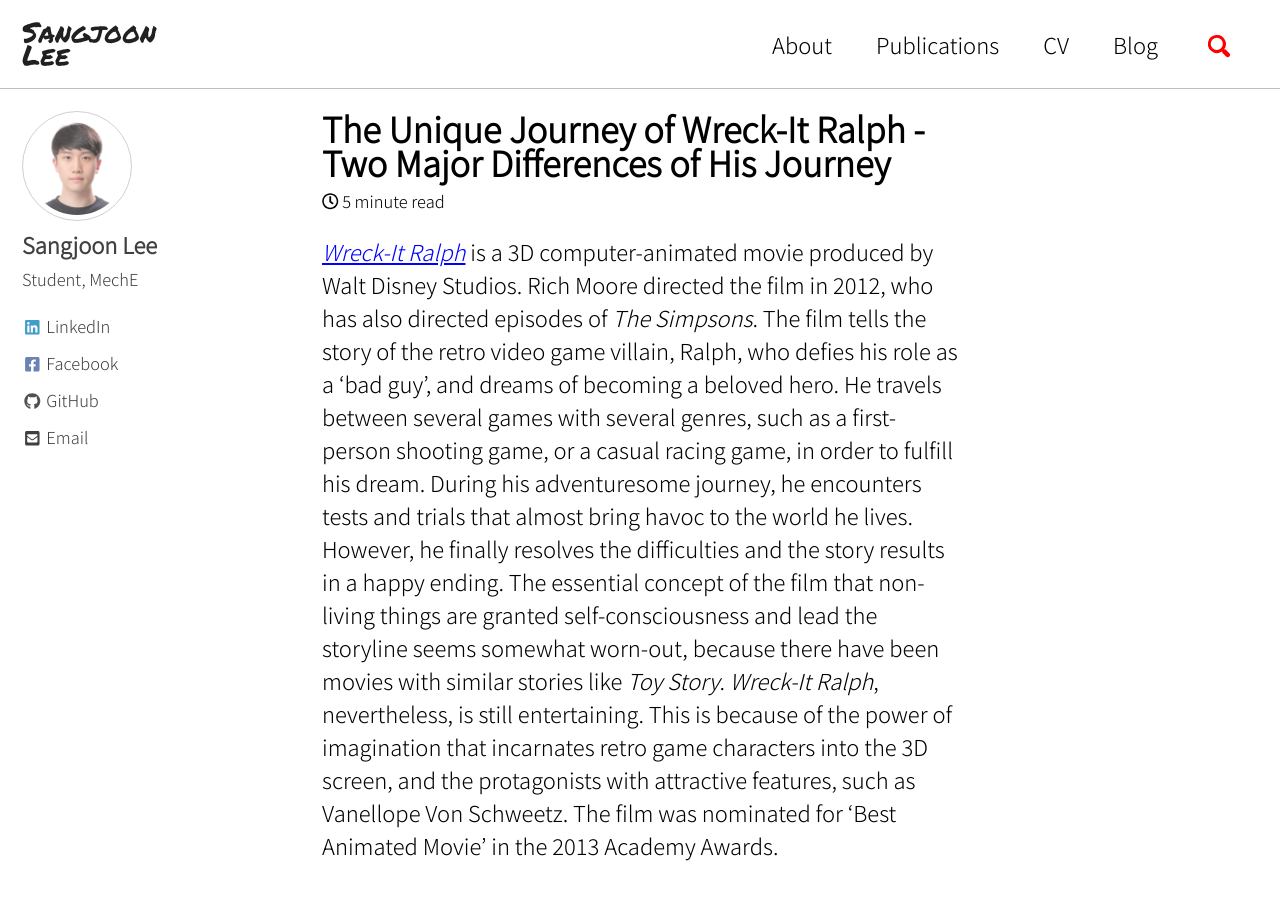
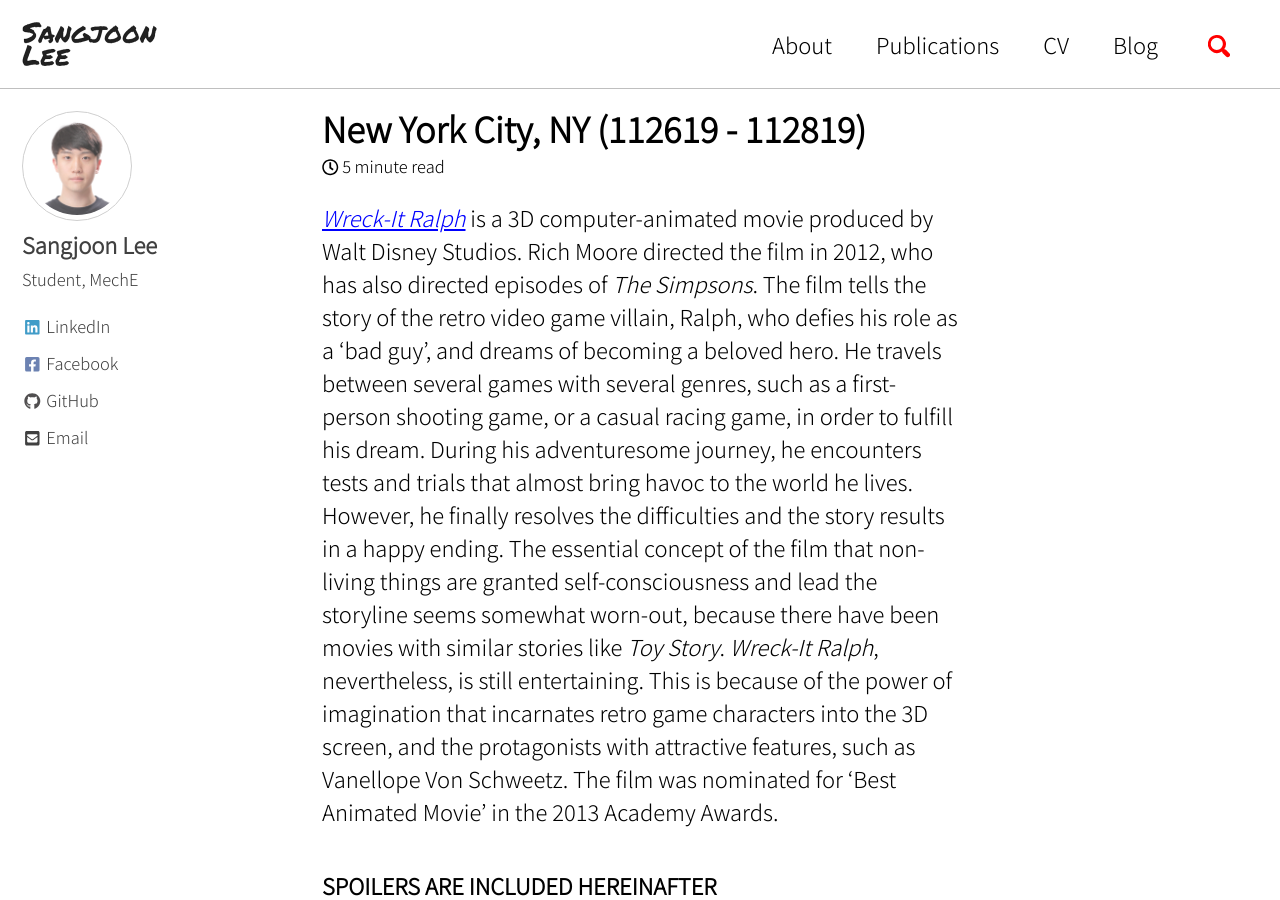
Before and after one commit to jun9303/jun9303.github.io, a Jekyll site: the page built from _posts/2019-11-28-new-york-city.md, in a window 1280 px wide and 900 px high. Built offline with Jekyll 4.4.1, drawn with Linux system fonts in a browser that asks for light colours; cached includes are drawn as plain includes; nearby versions of some CDN libraries; comment, search, counter and statistics services are not loaded; some of the changed text lies outside the part shown.

Commit message:
Signed-off-by: jun9303 <jun9303@gmail.com>

```diff
--- a/_posts/2019-05-04-the-unique-journey-of-wreck-it-ralph-two-major-differences-of-his-journey.md
+++ b/_posts/2019-11-28-new-york-city.md
@@ -1,8 +1,8 @@
 ---
-title: "The Unique Journey of Wreck-It Ralph - Two Major Differences of His Journey"
-date: 2019-05-04 09:00:00 +0900
+title: "New York City, NY (112619 - 112819)"
+date: 2019-11-28 09:00:00 +0900
 published: true
-category: Essay
+category: Trip
 ---
 
 *[Wreck-It Ralph][ref-0]* is a 3D computer-animated movie produced by Walt Disney Studios. Rich Moore directed the film in 2012, who has also directed episodes of *The Simpsons*. The film tells the story of the retro video game villain, Ralph, who defies his role as a ‘bad guy’, and dreams of becoming a beloved hero. He travels between several games with several genres, such as a first-person shooting game, or a casual racing game, in order to fulfill his dream. During his adventuresome journey, he encounters tests and trials that almost bring havoc to the world he lives. However, he finally resolves the difficulties and the story results in a happy ending. The essential concept of the film that non-living things are granted self-consciousness and lead the storyline seems somewhat worn-out, because there have been movies with similar stories like *Toy Story*. *Wreck-It Ralph*, nevertheless, is still entertaining. This is because of the power of imagination that incarnates retro game characters into the 3D screen, and the protagonists with attractive features, such as Vanellope Von Schweetz. The film was nominated for ‘Best Animated Movie’ in the 2013 Academy Awards.
```
